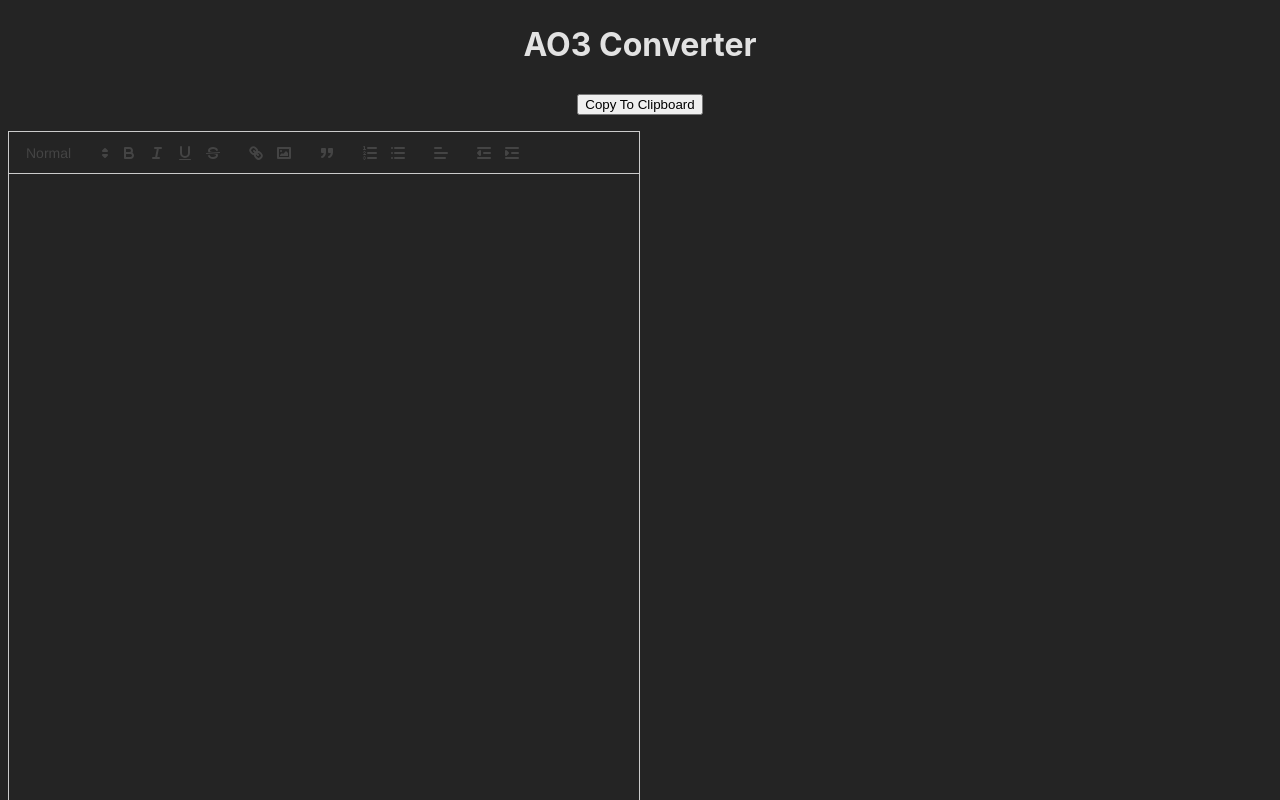
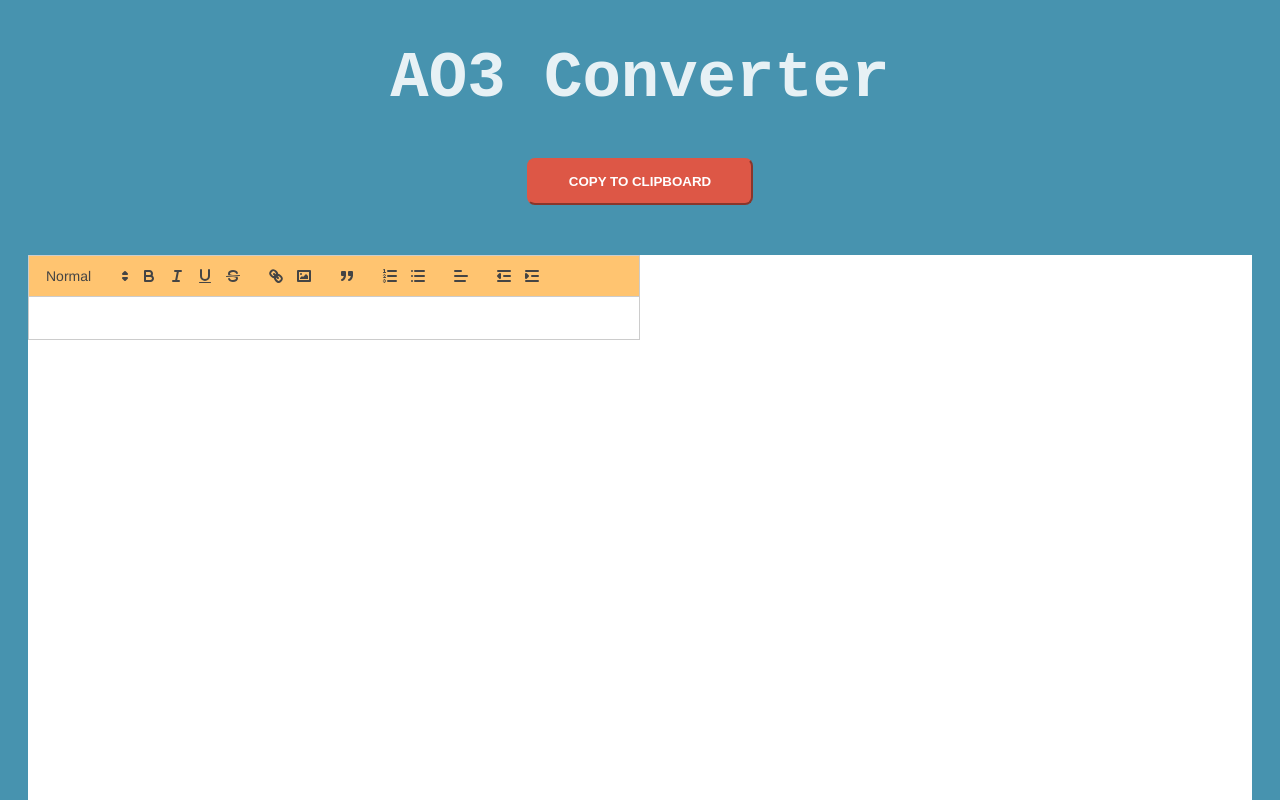
Before and after one commit to danielramsayer/richtext-to-html, a React (Vite) app: page / in a window 1280 px wide. Shown: the top 800 px of the page. Built offline with nearby package versions, Linux system fonts and the light colour scheme.

Commit message:
updating

```diff
--- a/index.html
+++ b/index.html
@@ -10,8 +10,7 @@
 
 <body>
   <div id="root"></div>
-  <div>Does anything exist here?</div>
-  <!--<script type="module" src="/src/main.tsx"></script>-->
+  <script type="module" src="/src/main.tsx"></script>
 </body>
 
 </html>
--- a/package.json
+++ b/package.json
@@ -4,10 +4,9 @@
   "private": true,
   "version": "0.0.0",
   "type": "module",
-  "homepage": "https://danielramsayer.github.io/RichtextToHTML/",
   "scripts": {
     "predeploy": "npm run build",
-    "deploy": "gh-pages -d build",
+    "deploy": "gh-pages -d dist",
     "dev": "vite",
     "build": "tsc -b && vite build",
     "lint": "eslint .",
--- a/src/App.css
+++ b/src/App.css
@@ -1,37 +1,48 @@
 .header {
     text-align: center;
-    margin: 1em;
+    font-family: 'Courier New', Courier, monospace;
+    font-size: xx-large;
+    margin-bottom: 50px;
 }
 
+.button {
+    background-color: #DD5746;
+    border-color: #DD5746;
+    color: white;
+    padding: 14px 40px;
+    border-radius: 8px;
+    }
+
 .converter {
-    position: relative;
-    height: 100vh;
+    height: 70vh;
+    margin: 20px;
+}
+
+.row {
+    display: flex;
+    align-items: start;
+    height: 100%;
     width: 100%;
 }
 
-.row {
+.editor {
+    background-color:#ffffff;
+    color: rgb(0, 0, 0);
+    overflow-y: scroll;
     height: 100%;
-    width: 100%;
-    display: flex;
-    align-items: center;
-    justify-self: center;
+    width: 50%;
+
 }
 
-.editor {
-    height: 100%;
-    width: 50%;
-    justify-content: center;
+.ql-toolbar {
+    background-color:#FFC470;
+    color: white;
 }
 
 .output {
-    position: relative;
+    background-color: white;
+    color: black;
+    overflow-y: scroll;
     height: 100%;
     width: 50%;
-    display: flex;
-    overflow-y: scroll;
-    margin-top: 135px;
 }
-
-.input {
-    height: 100%;
-}
--- a/src/App.tsx
+++ b/src/App.tsx
@@ -28,11 +28,12 @@
       <div className="header">
         <h1>AO3 Converter</h1>
         <button
+          className="button"
           onClick={() => {
             navigator.clipboard.writeText(value);
           }}
         >
-          Copy To Clipboard
+          <b>COPY TO CLIPBOARD</b>
         </button>
       </div>
       <div>
--- a/src/index.css
+++ b/src/index.css
@@ -1,9 +1,7 @@
  :root {
    font-family: Inter, system-ui, Avenir, Helvetica, Arial, sans-serif;
-   line-height: 1.5;
-   font-weight: 400;
 
-   color-scheme: light dark;
    color: rgba(255, 255, 255, 0.87);
-   background-color: #242424;
+   background-color: #4793AF;
+
  }
```
